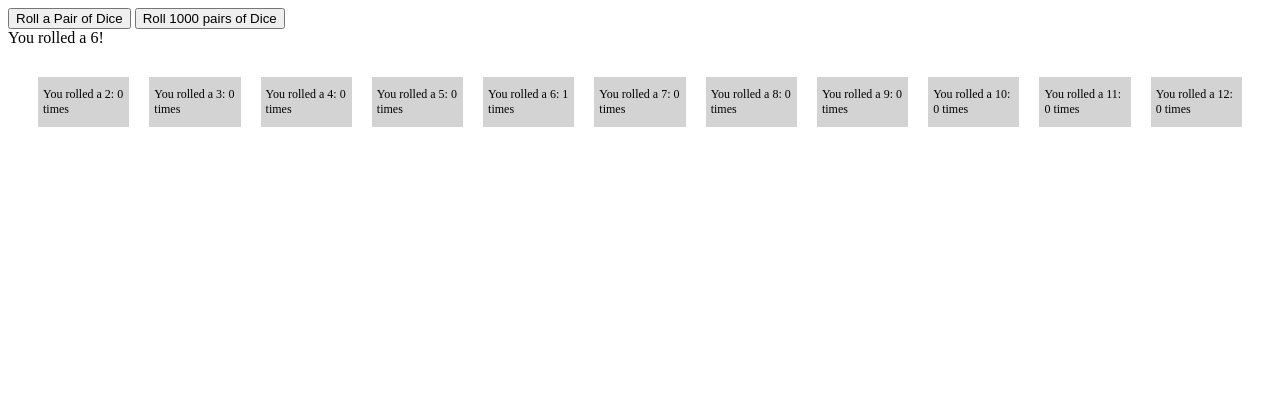
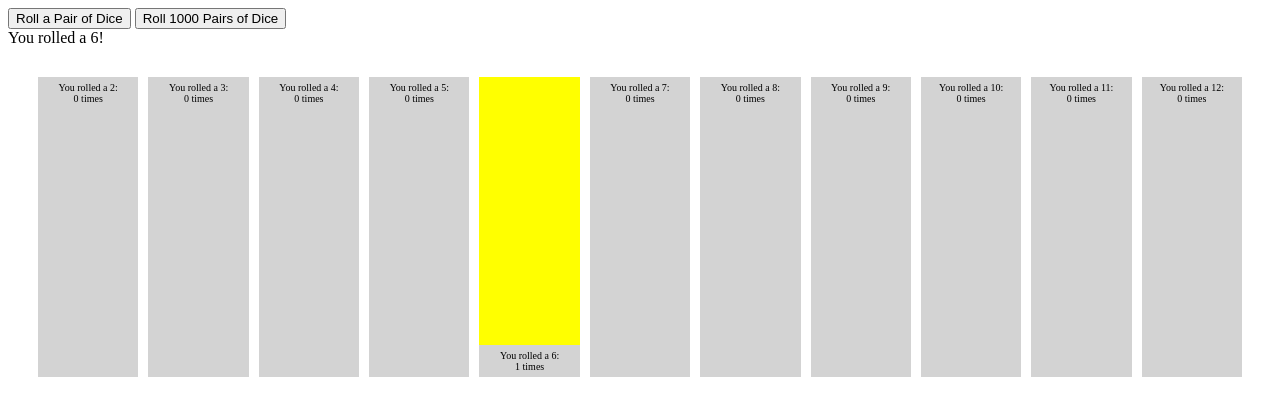
Before and after one commit to KenzieAcademy-Students/jsdom-assessment-roll-dice-dev-tndang, a plain HTML site: page index.html in a window 1280 px wide. Both pictures are taken after a click on the button "Roll a Pair of Dice". Drawn offline with Linux system fonts and the light colour scheme.

Commit message:
Step 4 Optional is completed adding an additonal div container, and creating a function to effect the graph bars percentage compared to the other values in the array. Will try to play with the colors a bit within the rest of this short timeframe.

```diff
--- a/code.js
+++ b/code.js
@@ -31,7 +31,7 @@ let pairThousandRolls = function() { // This function simulates rolling one thou
     roll.removeEventListener("click", renderGraph);
 }
 
-let rollThousandListener = function() { // This function removes the event listener 1000 roll button renderGraph function when called on
+let removeThousandRenderer = function() { // This function removes the event listener 1000 roll button renderGraph function when called on
     rollThousand.removeEventListener("click", renderGraph);
 }
 
@@ -41,7 +41,12 @@ let renderGraph = function () { // This function creates the div and paragraph e
     for (let rollIndex = 2; rollIndex < results.length; rollIndex++) {
         let divElement = document.createElement("div");
         graph.append(divElement);
-        divElement.className = "graphBar";
+        divElement.className = "graphBarContainer";
+
+        let divBarElement = document.createElement("div");
+        divElement.append(divBarElement);
+        divBarElement.className = "graphBar"
+        divBarElement.id = `resultBar${rollIndex}`;
 
         let paragraphElement = document.createElement("p");
         divElement.append(paragraphElement);
@@ -52,7 +57,24 @@ let renderGraph = function () { // This function creates the div and paragraph e
 let graphUpdate = function () { // This function updates the graph results render
     for (let rollIndex = 2; rollIndex < results.length; rollIndex++) {
         let graphText = document.getElementById(`resultsWere${rollIndex}`);
-        graphText.innerText = `You rolled a ${rollIndex}: ${results[rollIndex]} times`;
+        graphText.innerText = `You rolled a ${rollIndex}: \n${results[rollIndex]} times`;
+    }
+}
+
+let barElement = function () { // This function determines and sets the bar percentage for each result comparable to the other results
+    for (let rollIndex = 2; rollIndex < results.length; rollIndex++) {
+        let resultsTotalSum = 0;
+        let resultsPercentage = 0;
+        let percentageModifier = 200;
+
+        for (let index = 2; index < results.length; index++) {
+            resultsTotalSum += results[index];
+        }
+
+        resultsPercentage = Math.round((results[rollIndex] / resultsTotalSum) * percentageModifier);
+
+        let barElement = document.getElementById(`resultBar${rollIndex}`);
+        barElement.style.height = `${resultsPercentage}%`;
     }
 }
 
@@ -61,9 +83,11 @@ let rollThousand = document.getElementById("rollThousand");
 
 roll.addEventListener("click", rollPair);
 roll.addEventListener("click", renderGraph, {once : true});
-roll.addEventListener("click", rollThousandListener);
+roll.addEventListener("click", removeThousandRenderer);
 roll.addEventListener("click", graphUpdate);
+roll.addEventListener("click", barElement);
 
 rollThousand.addEventListener("click", pairThousandRolls);
 rollThousand.addEventListener("click", renderGraph, {once : true});
 rollThousand.addEventListener("click", graphUpdate);
+rollThousand.addEventListener("click", barElement);
--- a/index.html
+++ b/index.html
@@ -22,7 +22,7 @@
   <body>
     <!-- Your HTML Here! -->
     <button id="roll">Roll a Pair of Dice</button>
-    <button id="rollThousand">Roll 1000 pairs of Dice</button>
+    <button id="rollThousand">Roll 1000 Pairs of Dice</button>
     <div id="result"></div>
     <div id="graph"></div>
     <script src="code.js"></script>
--- a/style.css
+++ b/style.css
@@ -5,29 +5,50 @@ button {
 }
 
 p {
-  font-size: 12px;
+  font-size: 10px;
 }
 
 #graph {
+  height: 300px;
+  max-height: 300px;
+  min-width: 500px;
+  max-width: 100%;
   margin: 20px;
+  padding: 10px 5px;
   display: flex;
   flex-direction: row;
   flex-wrap: nowrap;
   justify-content: center;
+}
+
+.graphBarContainer {
+  height: 100%;
+  max-height: 300px;
+  width: 100%;
+  min-width: 10px;
+  max-width: 100%;
+  margin: 0 5px;
+  background: lightgrey;
+  display: flex;
+  flex-direction: column;
+  justify-content: flex-start;
   align-items: center;
 }
 
 .graphBar {
-  height: 50px;
-  width: 100px;
-  margin: 10px;
-  background: lightgrey;
+  height: 0%;
+  max-height: 300px;
+  width: 100%;
+  max-width: 100%;
+  margin: 0 5px;
+  background: yellow;
   display: flex;
-  flex-direction: row;
-  justify-content: center;
+  flex-direction: column;
+  justify-content: flex-start;
   align-items: center;
 }
 
-.graphBar p {
+.graphBarContainer p {
   margin: 5px;
+  text-align: center;
 }
```
Also changed, not shown: 1 other file.
